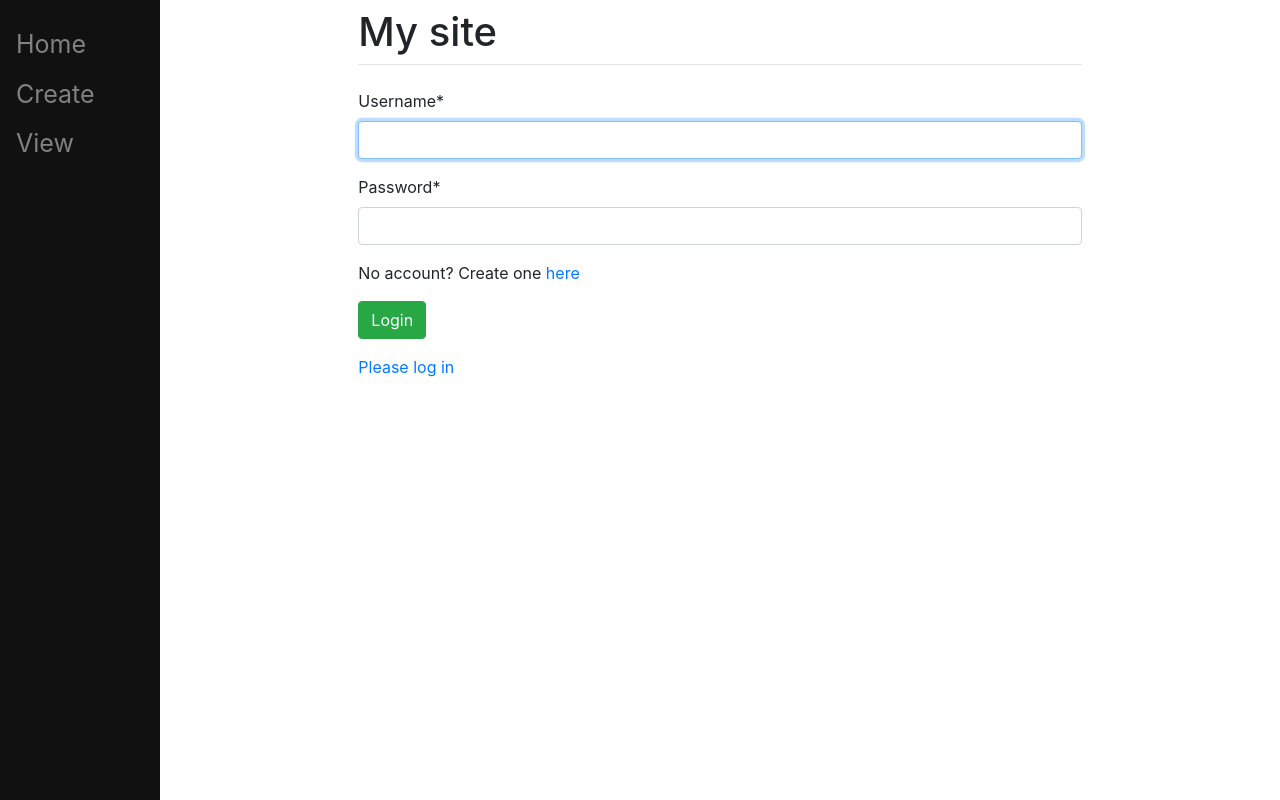
After one commit to Omir85/django-tutorial, a Django app: page /login/ in a window 1280 px wide. The commit adds this page. Run offline with Django 4.2, Linux system fonts and the light colour scheme; some libraries are stand-ins or nearby versions.

Commit message:
Add user login and logout process

```diff
--- a/mysite/main/templates/main/base.html
+++ b/mysite/main/templates/main/base.html
@@ -52,6 +52,9 @@
                     <hr class="mt-0 mb-4" />
                     {% block content %}
                     {% endblock %}
+                    {% if not user.is_authenticated %}
+                        <p><a href="/login">Please log in</a></p>
+                    {% endif %}
                 </div>
             </div>
         </div>
--- a/mysite/mysite/settings.py
+++ b/mysite/mysite/settings.py
@@ -127,3 +127,6 @@ STATIC_URL = 'static/'
 DEFAULT_AUTO_FIELD = 'django.db.models.BigAutoField'
 
 CRISPY_TEMPLATE_PACK = 'bootstrap4'
+
+LOGIN_REDIRECT_URL = '/'
+LOGOUT_REDIRECT_URL = '/'
--- a/mysite/mysite/urls.py
+++ b/mysite/mysite/urls.py
@@ -22,4 +22,5 @@ urlpatterns = [
     path('admin/', admin.site.urls),
     path('register/', register_views.register, name="register"),
     path('', include("main.urls")),
+    path('', include("django.contrib.auth.urls"))
 ]
--- /dev/null
+++ b/mysite/register/templates/registration/login.html
@@ -0,0 +1,11 @@
+{% extends "main/base.html" %}
+{% load crispy_forms_tags %}
+
+{% block content %}
+<form method="POST" class="form-group">
+    {% csrf_token %}
+    {{ form|crispy }}
+    <p>No account? Create one <a href="/register">here</a></p>
+    <button type="submit" class="btn btn-success">Login</button>
+</form>
+{% endblock %}
```
